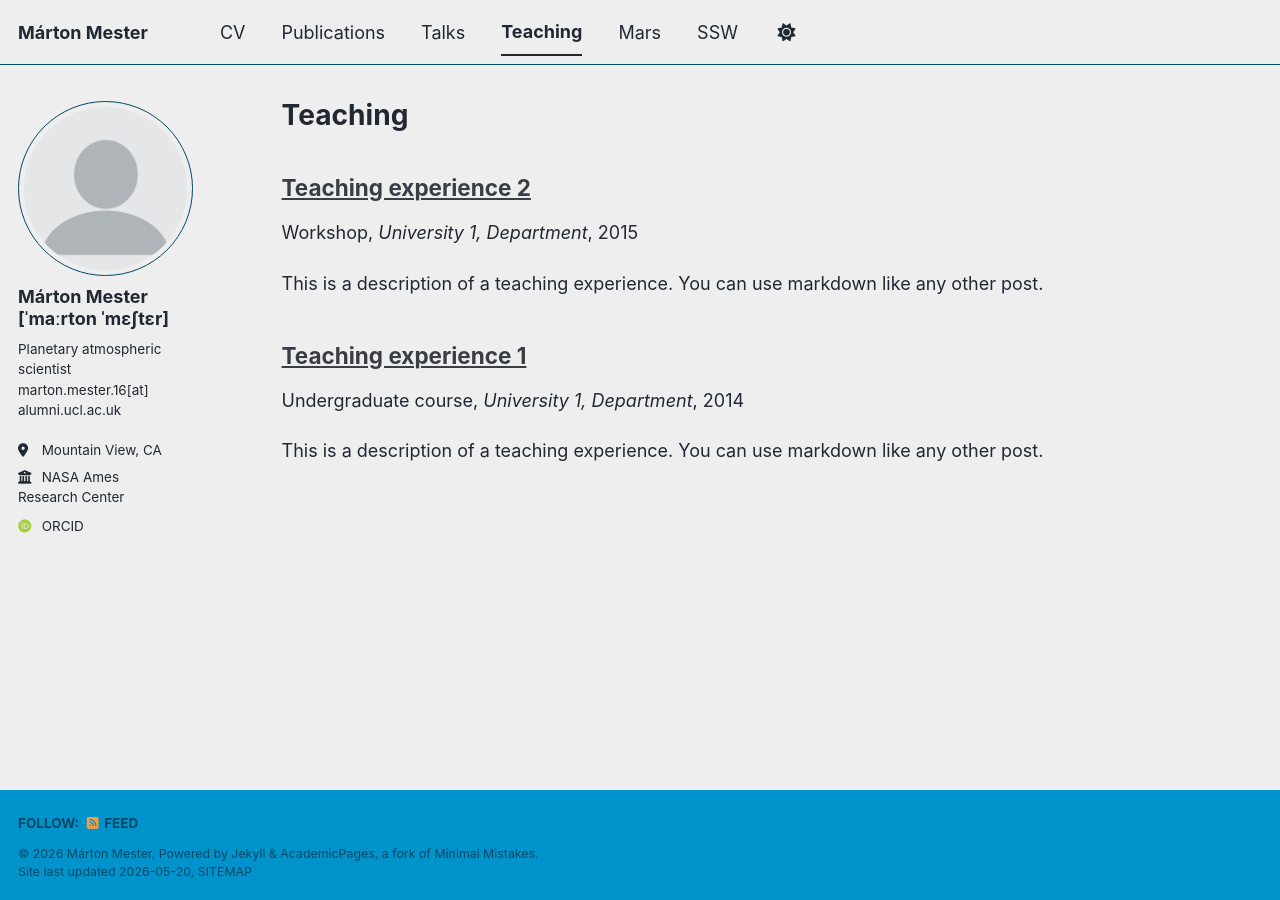
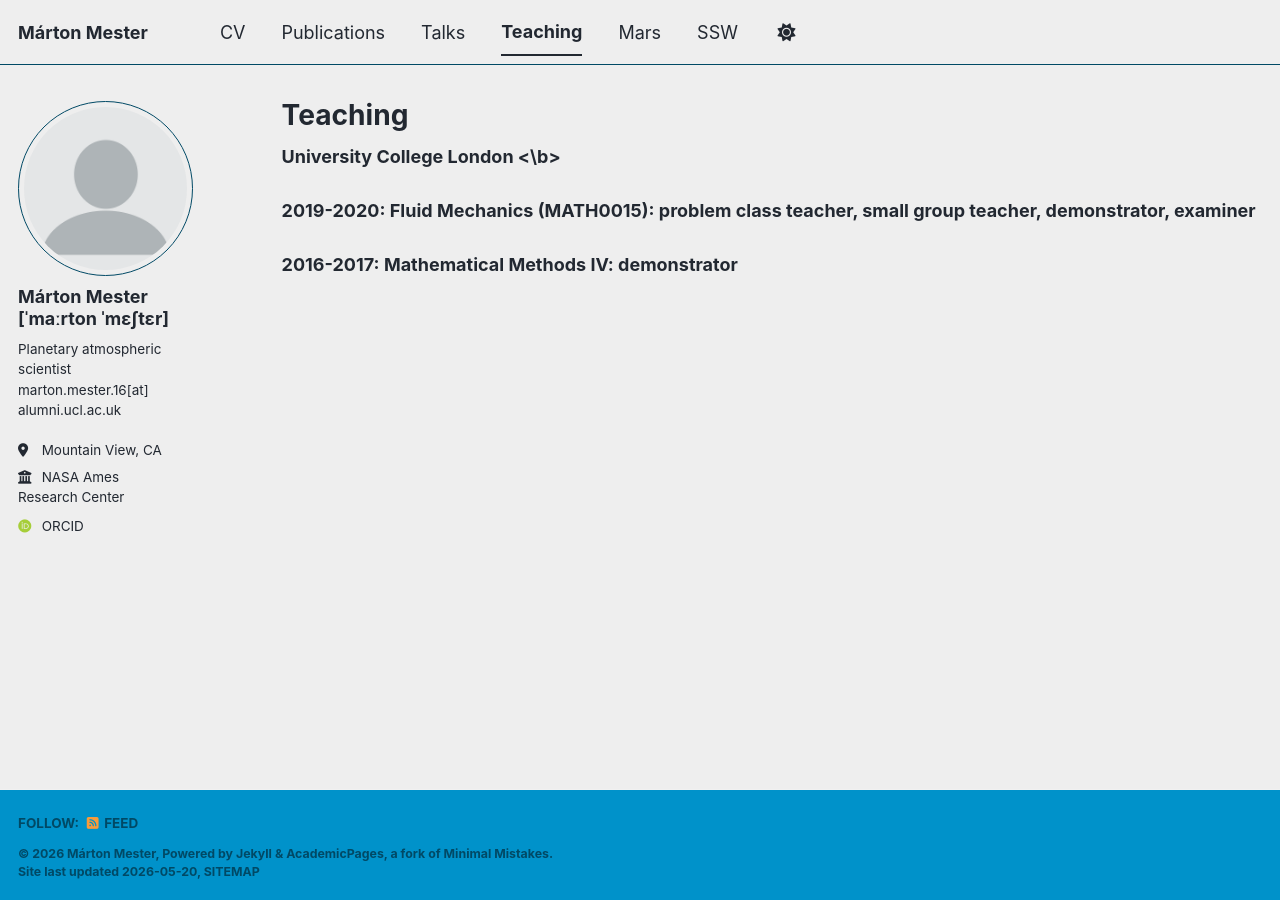
Before and after one commit to thengc6369/thengc6369.github.io, a Jekyll site: the page built from _pages/teaching.html, in a window 1280 px wide. Built offline with Jekyll 4.4.1, drawn with Linux system fonts in a browser that asks for light colours; some web fonts are replaced; a script bundle is joined from its source files by our own code; library files that are not in the unit come from our copies.

Commit message:
Update teaching.html

```diff
--- a/_pages/teaching.html
+++ b/_pages/teaching.html
@@ -5,8 +5,8 @@ permalink: /teaching/
 author_profile: true
 ---
 
-{% include base_path %}
-
-{% for post in site.teaching reversed %}
-  {% include archive-single.html %}
-{% endfor %}
+<b>University College London <\b><br>
+<br>
+2019-2020: Fluid Mechanics (MATH0015): problem class teacher, small group teacher, demonstrator, examiner <br>
+<br>
+  2016-2017: Mathematical Methods IV: demonstrator <br>
```
